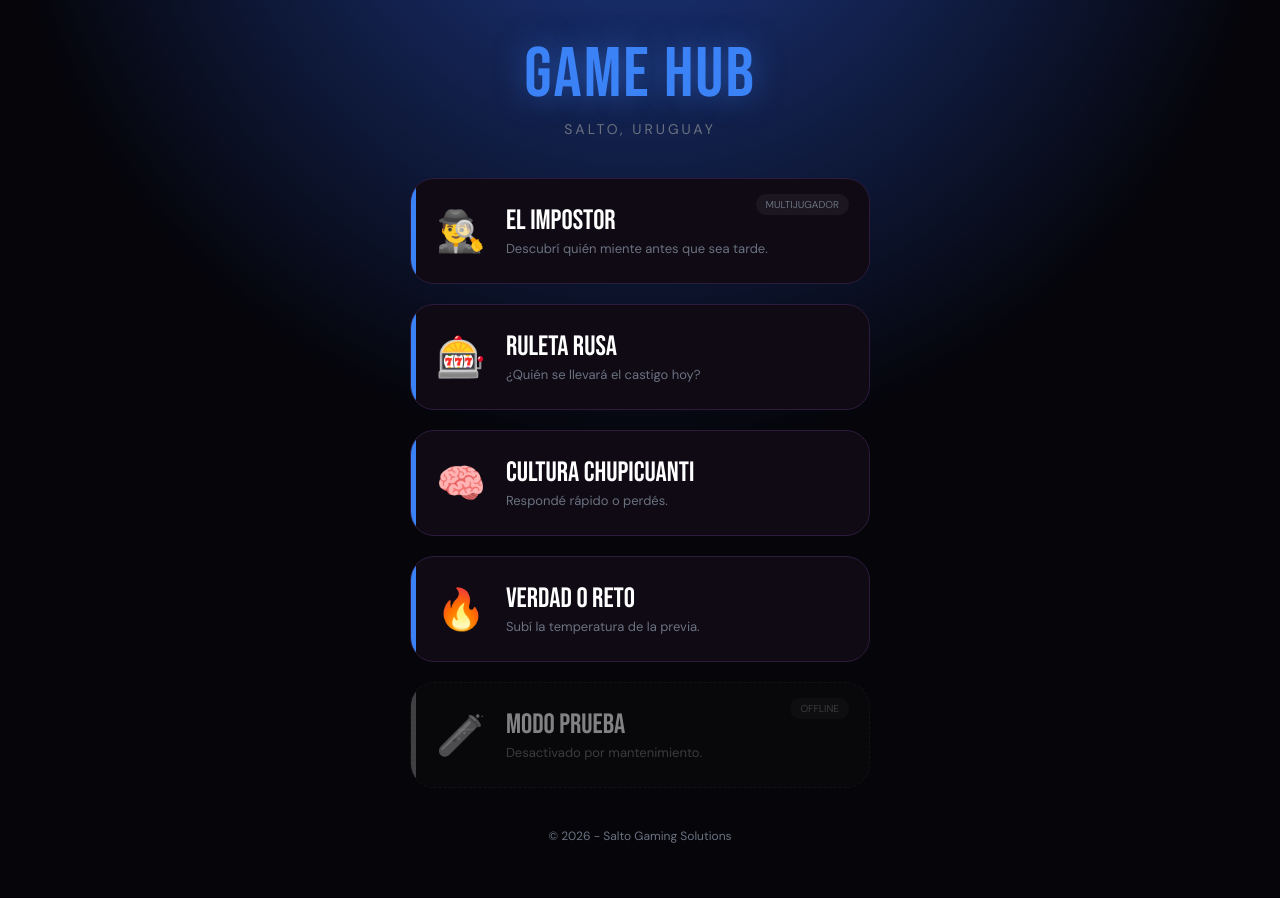
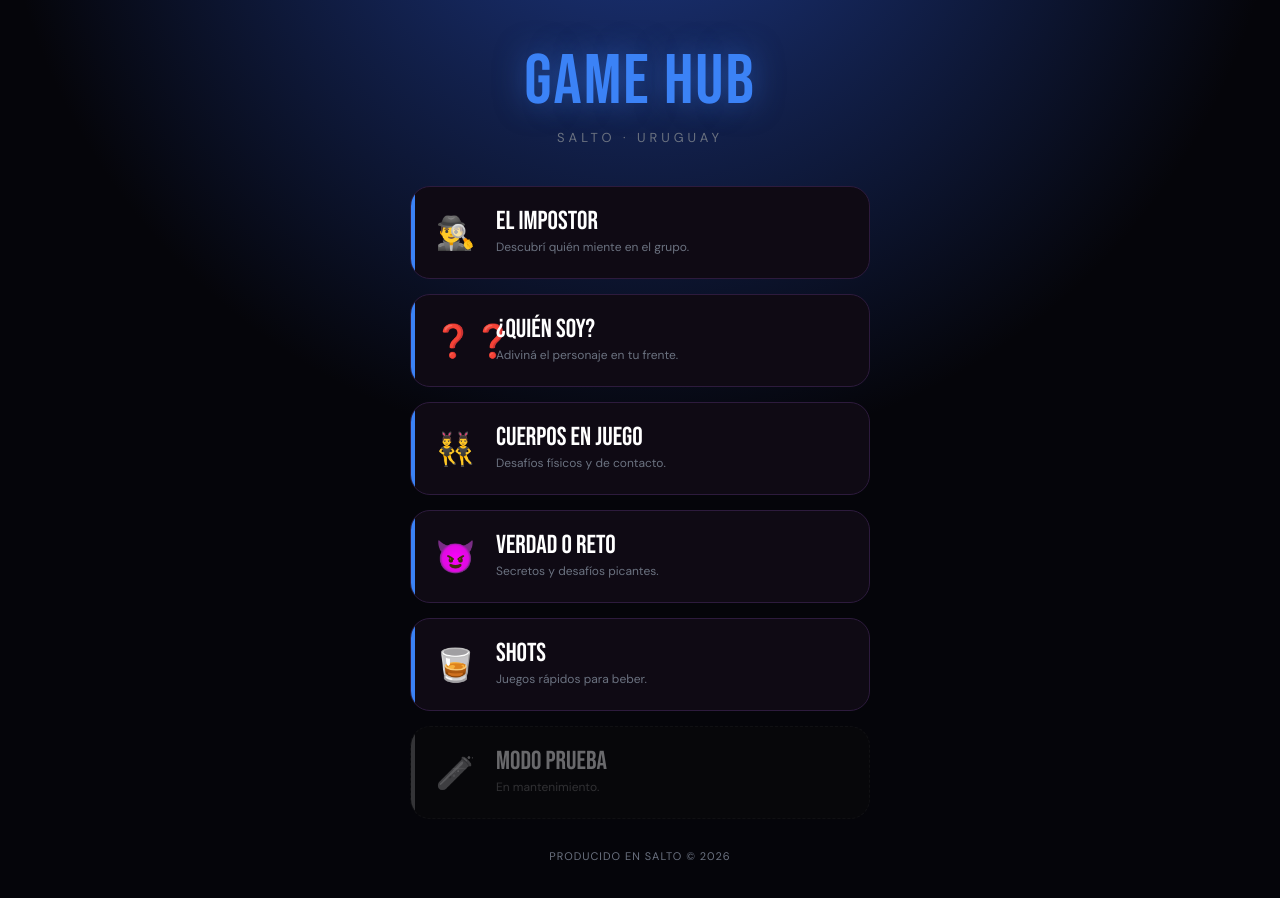
Before and after one commit to agustinguimaraensuy/VORComunitario, a plain HTML site: page index.html in a window 1280 px wide. Drawn offline with Linux system fonts and the light colour scheme.

Commit message:
Update index.html

```diff
--- a/index.html
+++ b/index.html
@@ -4,7 +4,7 @@
 <head>
 <meta charset="UTF-8">
 <meta name="viewport" content="width=device-width, initial-scale=1.0, user-scalable=no">
-<title>GAME HUB - MULTIJUEGOS</title>
+<title>SALTO GAMES - HUB</title>
 <link href="https://fonts.googleapis.com/css2?family=Bebas+Neue&family=DM+Sans:wght@400;500;700&display=swap" rel="stylesheet">
 <style>
   :root {
@@ -12,7 +12,6 @@
     --surface:#0f0a14;
     --border:#2d1b3d;
     --primary:#3b82f6;
-    --accent:#8b5cf6;
     --text:#fce7f3;
     --muted:#6b7280;
   }
@@ -37,42 +36,38 @@
     text-align: center;
   }
 
-  header {
-    margin-bottom: 40px;
-  }
+  header { margin-bottom: 40px; }
 
   .logo {
     font-family: 'Bebas Neue';
     font-size: 70px;
-    line-height: 1;
     color: var(--primary);
     text-shadow: 0 0 30px rgba(59,130,246,0.5);
     letter-spacing: 2px;
   }
 
   .subtitle {
-    font-size: 14px;
+    font-size: 13px;
     color: var(--muted);
     text-transform: uppercase;
-    letter-spacing: 3px;
-    margin-top: 10px;
+    letter-spacing: 4px;
+    margin-top: 5px;
   }
 
-  /* Grid de Juegos */
   .game-grid {
     display: grid;
     grid-template-columns: 1fr;
-    gap: 20px;
+    gap: 15px;
   }
 
   .game-card {
     background: var(--surface);
     border: 1px solid var(--border);
-    border-radius: 24px;
-    padding: 25px;
+    border-radius: 20px;
+    padding: 22px;
     text-decoration: none;
     color: white;
-    transition: all 0.3s ease;
+    transition: 0.2s;
     display: flex;
     align-items: center;
     position: relative;
@@ -80,7 +75,7 @@
   }
 
   .game-card:active {
-    transform: scale(0.97);
+    transform: scale(0.96);
     background: #16111d;
   }
 
@@ -89,56 +84,48 @@
     position: absolute;
     left: 0;
     top: 0;
-    width: 5px;
+    width: 4px;
     height: 100%;
     background: var(--primary);
   }
 
   .game-icon {
-    font-size: 40px;
-    margin-right: 20px;
+    font-size: 32px;
+    margin-right: 18px;
+    width: 45px;
+    text-align: center;
   }
 
-  .game-info {
-    text-align: left;
-  }
+  .game-info { text-align: left; }
 
   .game-title {
     font-family: 'Bebas Neue';
-    font-size: 28px;
+    font-size: 26px;
     color: white;
     display: block;
+    line-height: 1;
   }
 
   .game-desc {
-    font-size: 13px;
+    font-size: 12px;
     color: var(--muted);
+    margin-top: 4px;
   }
 
-  /* Botón desactivado */
+  /* Botón Prueba Desactivado */
   .game-card.disabled {
-    opacity: 0.5;
+    opacity: 0.4;
     filter: grayscale(1);
     pointer-events: none;
     border-style: dashed;
   }
 
-  .badge {
-    position: absolute;
-    top: 15px;
-    right: 20px;
-    background: rgba(255,255,255,0.05);
-    padding: 4px 10px;
-    border-radius: 20px;
-    font-size: 10px;
-    color: var(--muted);
-  }
-
   footer {
     margin-top: auto;
-    padding: 40px 0;
-    font-size: 12px;
+    padding: 30px 0;
+    font-size: 11px;
     color: var(--muted);
+    letter-spacing: 1px;
   }
 </style>
 </head>
@@ -147,7 +134,7 @@
 <div class="wrap">
   <header>
     <div class="logo">GAME HUB</div>
-    <div class="subtitle">Salto, Uruguay</div>
+    <div class="subtitle">Salto · Uruguay</div>
   </header>
 
   <div class="game-grid">
@@ -156,32 +143,39 @@
       <div class="game-icon">🕵️‍♂️</div>
       <div class="game-info">
         <span class="game-title">EL IMPOSTOR</span>
-        <span class="game-desc">Descubrí quién miente antes que sea tarde.</span>
-      </div>
-      <span class="badge">MULTIJUGADOR</span>
-    </a>
-
-    <a href="ruleta.html" class="game-card">
-      <div class="game-icon">🎰</div>
-      <div class="game-info">
-        <span class="game-title">RULETA RUSA</span>
-        <span class="game-desc">¿Quién se llevará el castigo hoy?</span>
+        <span class="game-desc">Descubrí quién miente en el grupo.</span>
       </div>
     </a>
 
-    <a href="cultura.html" class="game-card">
-      <div class="game-icon">🧠</div>
+    <a href="quiensoy.html" class="game-card">
+      <div class="game-icon">❓❓</div>
       <div class="game-info">
-        <span class="game-title">CULTURA CHUPICUANTI</span>
-        <span class="game-desc">Respondé rápido o perdés.</span>
+        <span class="game-title">¿QUIÉN SOY?</span>
+        <span class="game-desc">Adiviná el personaje en tu frente.</span>
+      </div>
+    </a>
+
+    <a href="cuerpos.html" class="game-card">
+      <div class="game-icon">👯‍♂️</div>
+      <div class="game-info">
+        <span class="game-title">CUERPOS EN JUEGO</span>
+        <span class="game-desc">Desafíos físicos y de contacto.</span>
       </div>
     </a>
 
     <a href="verdad.html" class="game-card">
-      <div class="game-icon">🔥</div>
+      <div class="game-icon">😈</div>
       <div class="game-info">
         <span class="game-title">VERDAD O RETO</span>
-        <span class="game-desc">Subí la temperatura de la previa.</span>
+        <span class="game-desc">Secretos y desafíos picantes.</span>
+      </div>
+    </a>
+
+    <a href="shots.html" class="game-card">
+      <div class="game-icon">🥃</div>
+      <div class="game-info">
+        <span class="game-title">SHOTS</span>
+        <span class="game-desc">Juegos rápidos para beber.</span>
       </div>
     </a>
 
@@ -189,15 +183,14 @@
       <div class="game-icon">🧪</div>
       <div class="game-info">
         <span class="game-title">MODO PRUEBA</span>
-        <span class="game-desc">Desactivado por mantenimiento.</span>
+        <span class="game-desc">En mantenimiento.</span>
       </div>
-      <span class="badge">OFFLINE</span>
     </a>
 
   </div>
 
   <footer>
-    &copy; 2026 - Salto Gaming Solutions
+    PRODUCIDO EN SALTO &copy; 2026
   </footer>
 </div>
 
```
